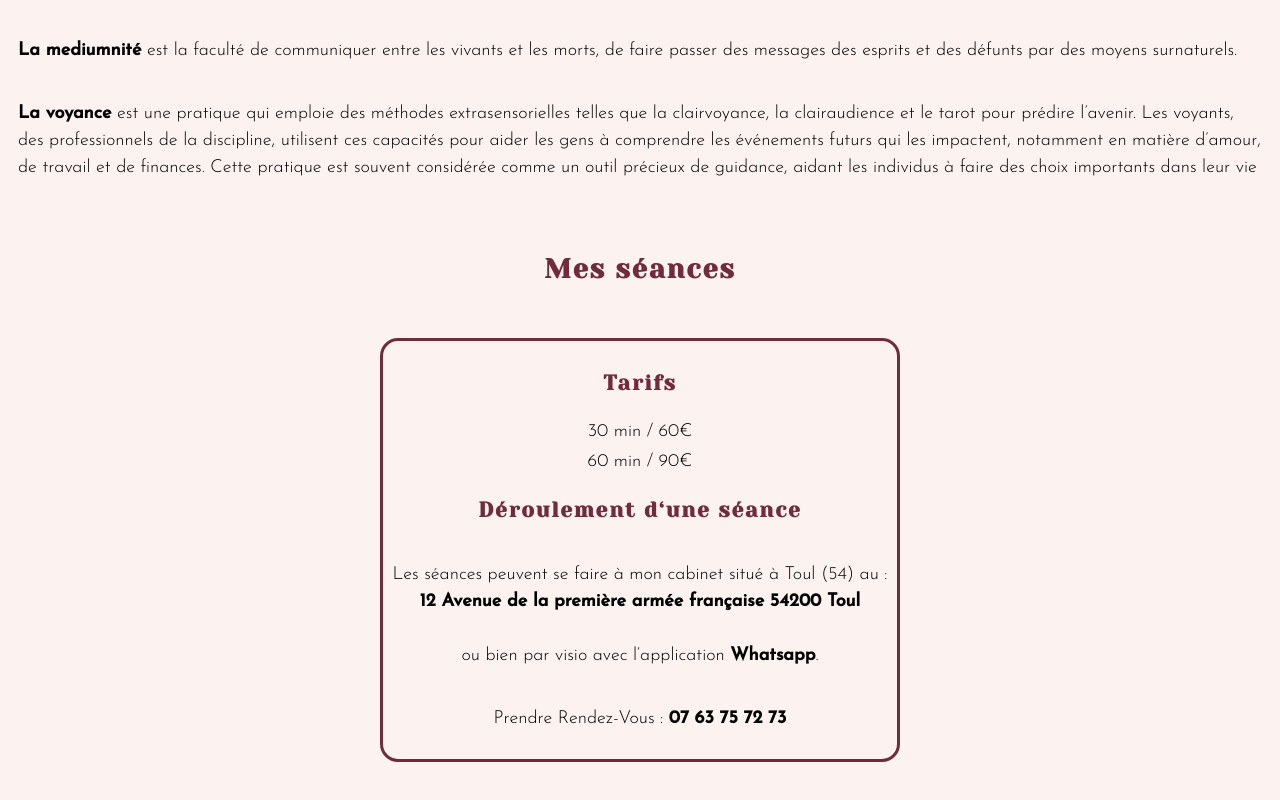
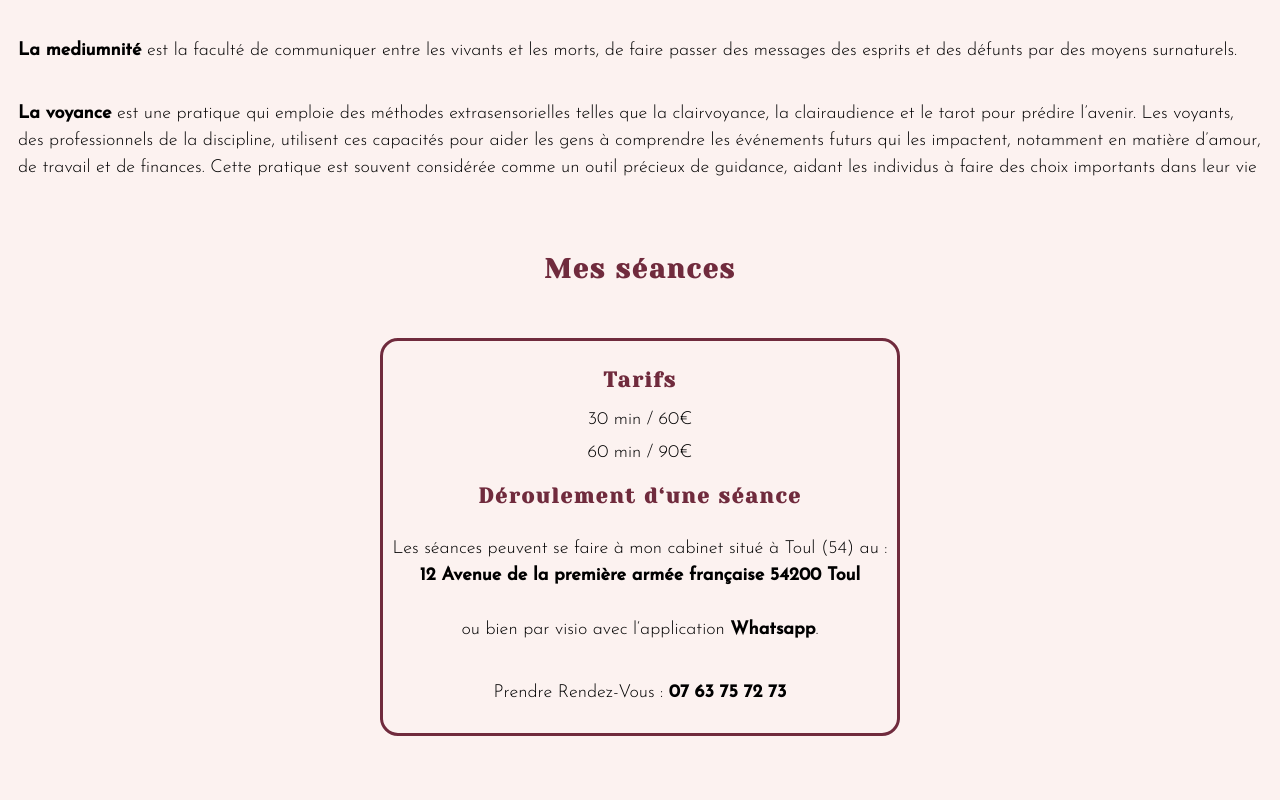
Before and after one commit to danidji/cabinet_clelya, a Next.js app: page / in a window 1280 px wide. Shown: the part 2075-2875 px from the top of the page. Built offline with nearby package versions, Linux system fonts and the light colour scheme.

Commit message:
style : improve

```diff
--- a/src/styles/Session.module.css
+++ b/src/styles/Session.module.css
@@ -29,6 +29,11 @@
   text-align: center;
 }
 
+.session_content h3 {
+  margin: 1rem 0 .5rem 0;
+
+}
+
 .prices {
-  margin: .1rem 0;
+  margin: .3rem 0 0 0;
 }
```
